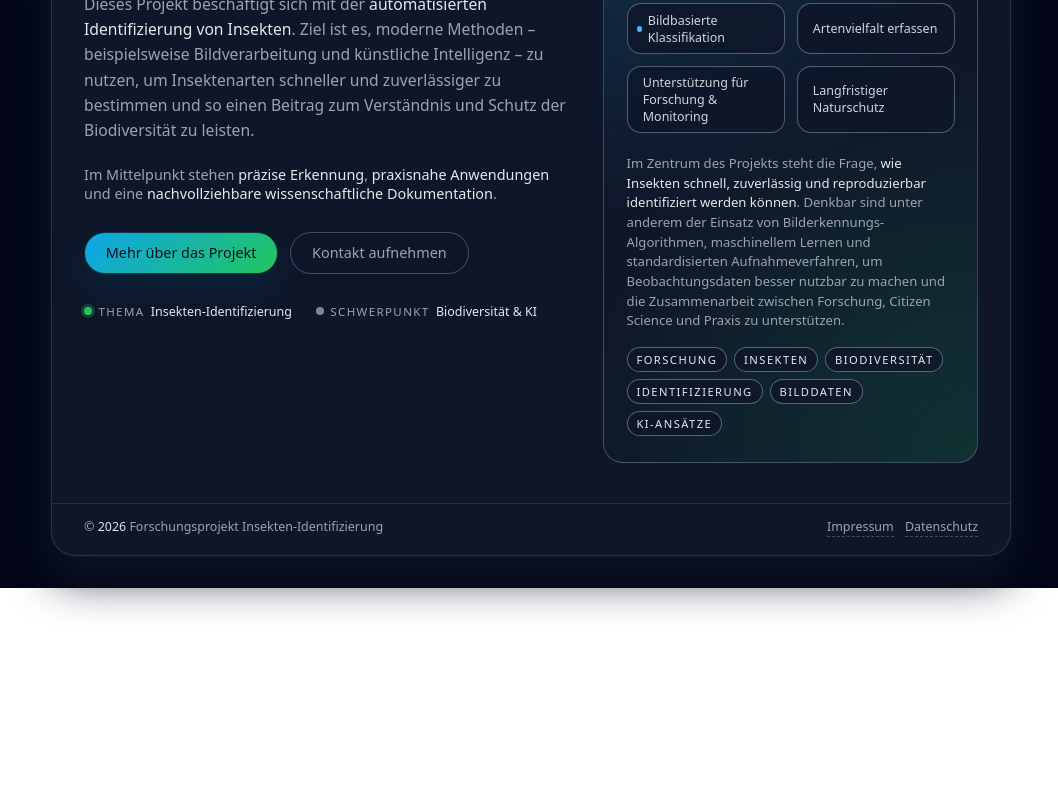
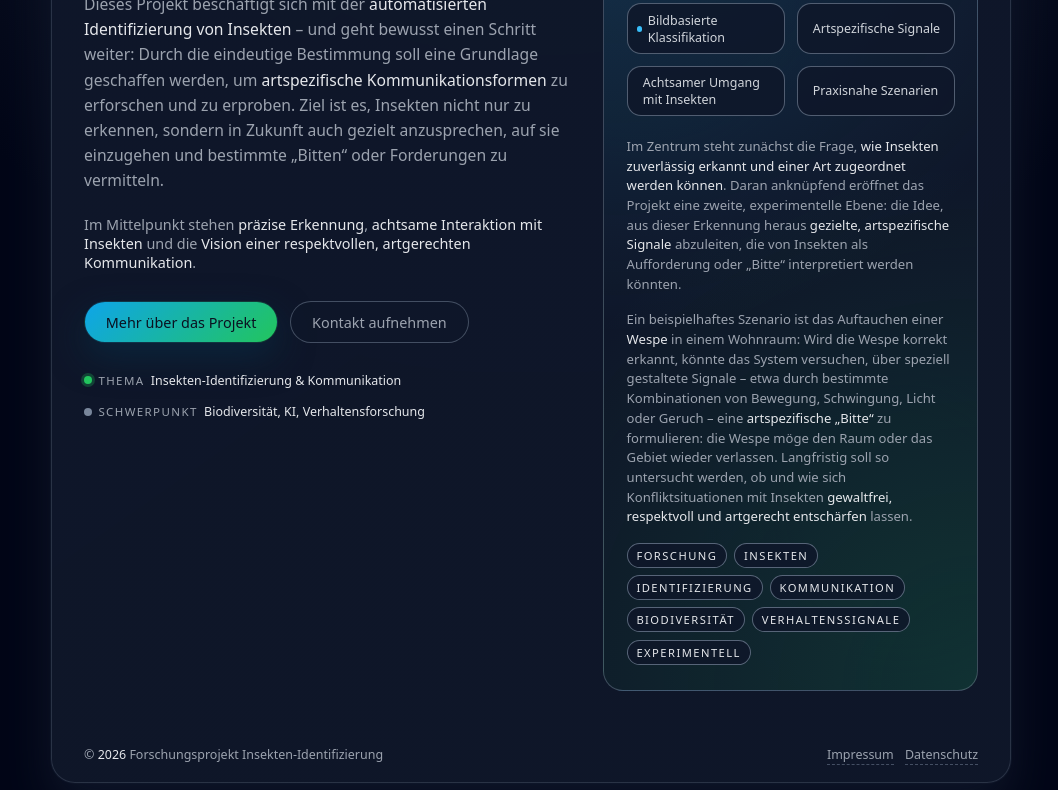
Before and after one commit to nettic/nettic, a plain HTML site: page index.html in a window 1280 px wide. Shown: the part 348-1138 px from the top of the page, without its empty margins (109-1167 px from the left). Before the commit the page ends 936 px from the top, so only its background shows below. Drawn offline with Linux system fonts and the light colour scheme.

Commit message:
Update index.html
Es wurde erweitert und das Thema Kommunikation ergänzt.

```diff
--- a/index.html
+++ b/index.html
@@ -444,7 +444,7 @@
 
     footer {
       padding: 0.9rem 2rem 1.1rem;
-      border-top: 1px solid rgba(148, 163, 184, 0.18);
+      border-top: 1st solid rgba(148, 163, 184, 0.18);
       font-size: 0.78rem;
       color: var(--text-muted);
       display: flex;
@@ -492,7 +492,7 @@
         <div class="logo-icon" aria-hidden="true"></div>
         <div>
           <div class="logo-text-title">Insekten-Identifizierung</div>
-          <div class="logo-text-sub">Forschungsprojekt · Biodiversität &amp; KI</div>
+          <div class="logo-text-sub">Forschungsprojekt · Biodiversität, KI &amp; Kommunikation</div>
         </div>
       </div>
       <div>
@@ -511,22 +511,24 @@
 
         <h1 id="projekt-titel">
           Insekten&nbsp;<span>identifizieren</span> –
-          Forschung für die Artenvielfalt
+          mit ihnen ins Gespräch kommen
         </h1>
 
         <p class="hero-subtitle">
           Dieses Projekt beschäftigt sich mit der
-          <span class="highlight">automatisierten Identifizierung von Insekten</span>.
-          Ziel ist es, moderne Methoden – beispielsweise Bildverarbeitung und
-          künstliche Intelligenz – zu nutzen, um Insektenarten schneller und
-          zuverlässiger zu bestimmen und so einen Beitrag zum Verständnis und
-          Schutz der Biodiversität zu leisten.
+          <span class="highlight">automatisierten Identifizierung von Insekten</span>
+          – und geht bewusst einen Schritt weiter: Durch die eindeutige
+          Bestimmung soll eine Grundlage geschaffen werden, um
+          <span class="highlight">artspezifische Kommunikationsformen</span>
+          zu erforschen und zu erproben. Ziel ist es, Insekten nicht nur zu
+          erkennen, sondern in Zukunft auch gezielt anzusprechen, auf sie
+          einzugehen und bestimmte „Bitten“ oder Forderungen zu vermitteln.
         </p>
 
         <p class="tagline">
           Im Mittelpunkt stehen <strong>präzise Erkennung</strong>,
-          <strong>praxisnahe Anwendungen</strong> und eine
-          <strong>nachvollziehbare wissenschaftliche Dokumentation</strong>.
+          <strong>achtsame Interaktion mit Insekten</strong> und die
+          <strong>Vision einer respektvollen, artgerechten Kommunikation</strong>.
         </p>
 
         <div class="hero-actions">
@@ -543,12 +545,12 @@
           <div class="hero-meta-item">
             <span class="meta-dot green"></span>
             <span class="meta-label">Thema</span>
-            <span class="meta-value">Insekten-Identifizierung</span>
+            <span class="meta-value">Insekten-Identifizierung &amp; Kommunikation</span>
           </div>
           <div class="hero-meta-item">
             <span class="meta-dot"></span>
             <span class="meta-label">Schwerpunkt</span>
-            <span class="meta-value">Biodiversität &amp; KI</span>
+            <span class="meta-value">Biodiversität, KI, Verhaltensforschung</span>
           </div>
         </div>
       </section>
@@ -563,11 +565,12 @@
             </div>
 
             <h2 class="card-main-title">
-              Forschungsprojekt zur Insekten-Identifizierung
+              Von der Erkennung zur Kommunikation
             </h2>
             <p class="card-main-subtitle" id="projekt-beschreibung">
-              Entwicklung und Erprobung von Methoden zur automatisierten Erkennung
-              und Bestimmung von Insektenarten.
+              Entwicklung von Methoden zur automatisierten Identifizierung von
+              Insekten – als Grundlage für mögliche artspezifische
+              Kommunikationsformen.
             </p>
 
             <div class="card-grid">
@@ -577,36 +580,49 @@
               </div>
               <div class="chip">
                 <span class="chip-dot.green"></span>
-                Artenvielfalt erfassen
+                Artspezifische Signale
               </div>
               <div class="chip">
                 <span class="chip-dot.yellow"></span>
-                Unterstützung für Forschung &amp; Monitoring
+                Achtsamer Umgang mit Insekten
               </div>
               <div class="chip">
                 <span class="chip-dot.red"></span>
-                Langfristiger Naturschutz
+                Praxisnahe Szenarien
               </div>
             </div>
 
             <p class="card-text">
-              Im Zentrum des Projekts steht die Frage,
-              <strong>wie Insekten schnell, zuverlässig und reproduzierbar
-              identifiziert werden können</strong>. Denkbar sind
-              unter anderem der Einsatz von Bilderkennungs-Algorithmen,
-              maschinellem Lernen und standardisierten Aufnahmeverfahren,
-              um Beobachtungsdaten besser nutzbar zu machen und die
-              Zusammenarbeit zwischen Forschung, Citizen Science und Praxis
-              zu unterstützen.
+              Im Zentrum steht zunächst die Frage,
+              <strong>wie Insekten zuverlässig erkannt und einer Art
+              zugeordnet werden können</strong>. Daran anknüpfend eröffnet das
+              Projekt eine zweite, experimentelle Ebene: die Idee, aus dieser
+              Erkennung heraus <strong>gezielte, artspezifische Signale</strong>
+              abzuleiten, die von Insekten als Aufforderung oder „Bitte“
+              interpretiert werden könnten.
+            </p>
+
+            <p class="card-text">
+              Ein beispielhaftes Szenario ist das Auftauchen einer
+              <strong>Wespe</strong> in einem Wohnraum: Wird die Wespe
+              korrekt erkannt, könnte das System versuchen, über speziell
+              gestaltete Signale – etwa durch bestimmte Kombinationen von
+              Bewegung, Schwingung, Licht oder Geruch – eine
+              <strong>artspezifische „Bitte“</strong> zu formulieren:
+              die Wespe möge den Raum oder das Gebiet wieder verlassen.
+              Langfristig soll so untersucht werden, ob und wie sich
+              Konfliktsituationen mit Insekten <strong>gewaltfrei,
+              respektvoll und artgerecht entschärfen</strong> lassen.
             </p>
 
             <div class="pill-row">
               <span class="pill">Forschung</span>
               <span class="pill">Insekten</span>
+              <span class="pill">Identifizierung</span>
+              <span class="pill">Kommunikation</span>
               <span class="pill">Biodiversität</span>
-              <span class="pill">Identifizierung</span>
-              <span class="pill">Bilddaten</span>
-              <span class="pill">KI-Ansätze</span>
+              <span class="pill">Verhaltenssignale</span>
+              <span class="pill">Experimentell</span>
             </div>
           </div>
         </div>
```
